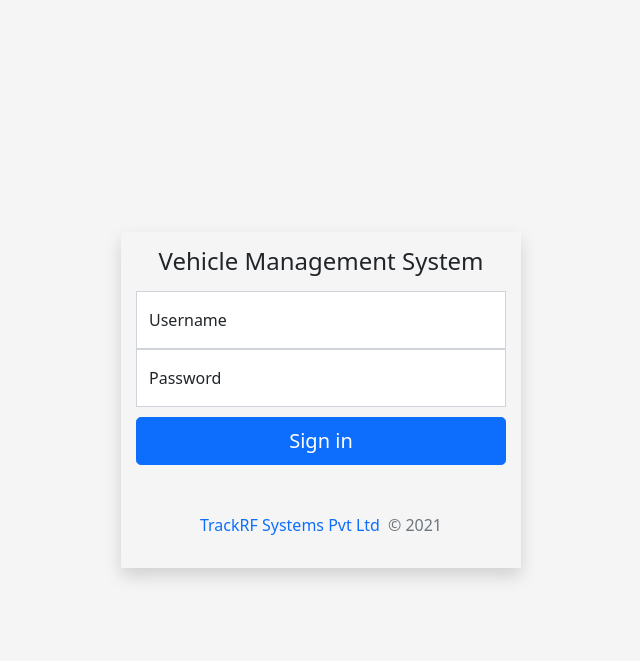
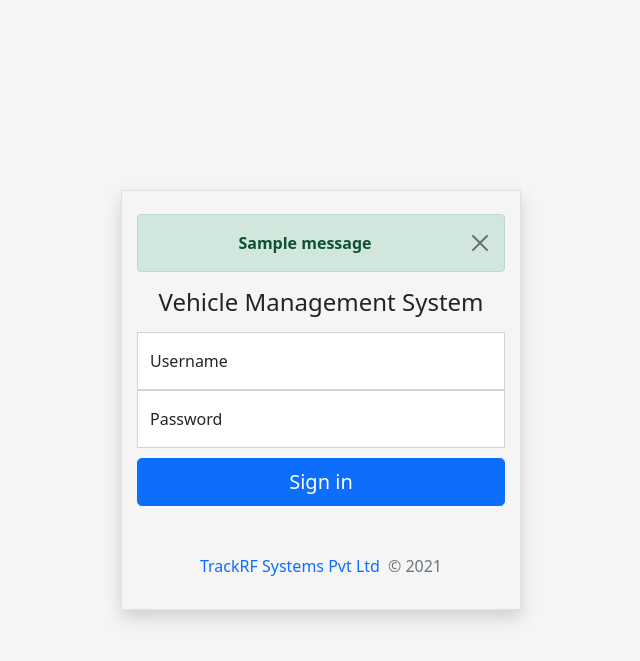
Before and after one commit to ppokhriyal/vehiclemgmt, a Flask app: page / in a window 1280 px wide. Shown: the top 661 px of the page, without its empty margins (319-959 px from the left). Run offline with Flask 2, Linux system fonts and the light colour scheme; tables that the repository leaves empty hold one stand-in row (values such as "Sample post"); one stand-in notice (Sample message) is shown.

Commit message:
Vehicle Management System

```diff
--- a/vparkingmgmt/__init__.py
+++ b/vparkingmgmt/__init__.py
@@ -7,7 +7,7 @@ from flask_login import LoginManager
 app = Flask(__name__)
 app.config['SECRET_KEY'] = '878436c0a462c4145fa59eec2c43a66a'
 app.config['SQLALCHEMY_DATABASE_URI'] = 'sqlite:///user.db'
-app.config['SQLALCHEMY_BINDS'] = {'user':'sqlite:///user.db'}
+app.config['SQLALCHEMY_BINDS'] = {'user':'sqlite:///user.db','vehicalregistered':'sqlite:///vehicalregistered.db'}
 db = SQLAlchemy(app)
 
 #Login Manager
--- a/vparkingmgmt/static/css/dashboard.css
+++ b/vparkingmgmt/static/css/dashboard.css
@@ -1,5 +1,5 @@
 body {
-    font-size: .875rem;
+    font-size: .980rem;
   }
 
   .feather {
--- a/vparkingmgmt/user_login/templates/user_login/login.html
+++ b/vparkingmgmt/user_login/templates/user_login/login.html
@@ -11,8 +11,18 @@
     <title>{{title}}</title>
   </head>
   <body class="text-center">
-    <main class="form-signin shadow">
-        <form method="POST" action="">
+    <main class="form-signin shadow border">
+      {% with messages = get_flashed_messages(with_categories=true) %}
+        {% if messages %}
+          {% for category,message in messages %}
+            <div class="alert alert-{{category}} alert-dismissible fade show mt-2" role="alert">
+              <strong>{{message}}</strong>
+              <button type="button" class="btn-close" data-bs-dismiss="alert" aria-label="Close"></button>
+            </div>
+          {% endfor %}
+        {% endif %}
+      {% endwith %}
+      <form method="POST" action="">
             {{form.hidden_tag()}}
             <h4 class="mb-3">Vehicle Management System</h4>
             <!--Username-->
@@ -28,7 +38,7 @@
             {{form.submit(class="w-100 btn btn-primary btn-lg")}}
 
             <p class="mt-5 mb-3 text-muted"><a class="text-decoration-none me-2" href="http://trackrf.com" target="_blank">TrackRF Systems Pvt Ltd</a>&copy; 2021</p>
-        </form>
+      </form>
     </main>
     <!-- Bootstrap Bundle with Popper -->
     <script src="https://cdn.jsdelivr.net/npm/bootstrap@5.0.2/dist/js/bootstrap.bundle.min.js" integrity="sha384-MrcW6ZMFYlzcLA8Nl+NtUVF0sA7MsXsP1UyJoMp4YLEuNSfAP+JcXn/tWtIaxVXM" crossorigin="anonymous"></script>
```
Also changed, not shown: vparkingmgmt/home/templates/home/layout.html (+10 -0 lines), vparkingmgmt/models.py (+12 -0 lines), vparkingmgmt/user.db, vparkingmgmt/vehicalregistered.db (added).
